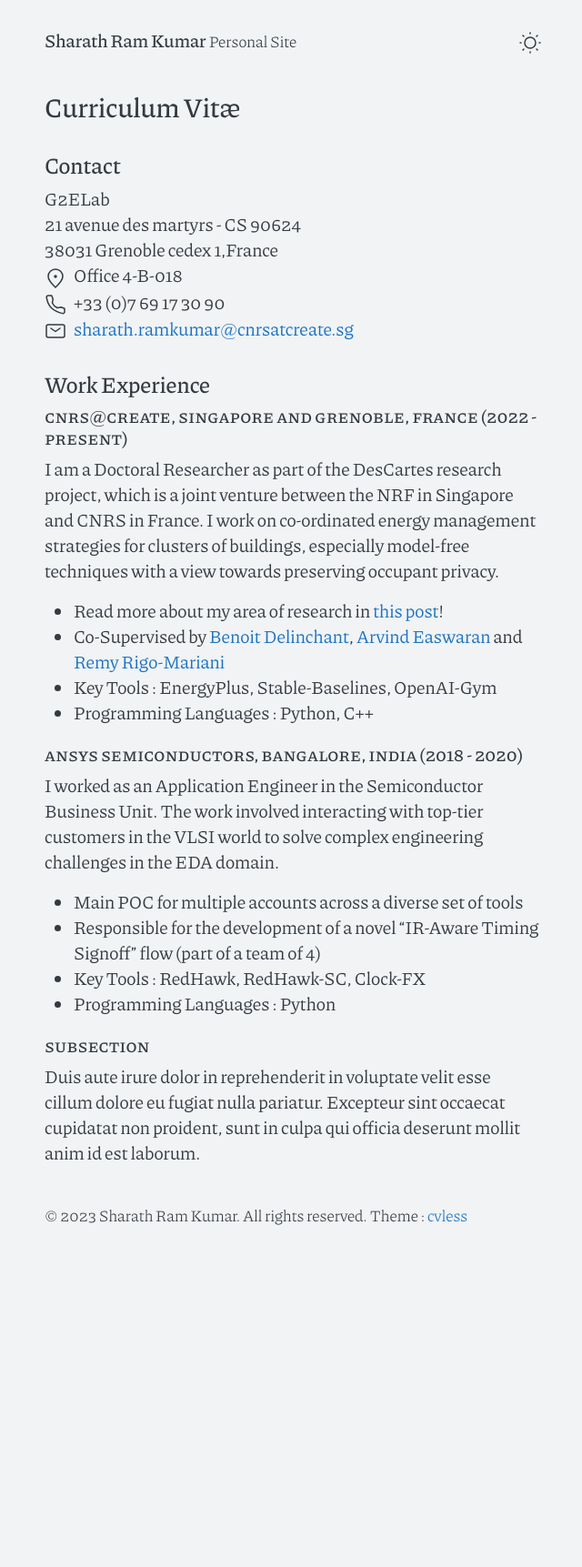
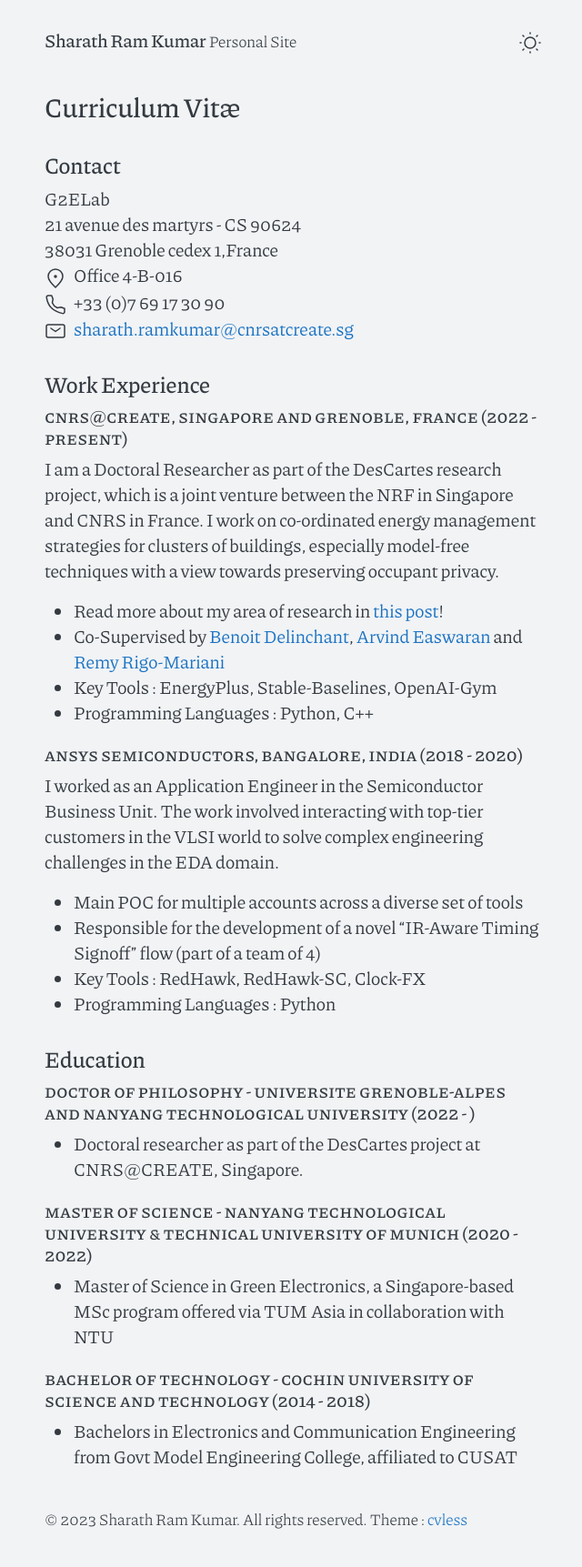
Before and after one commit to sharathramkumar/sharathramkumar.github.io, a Jekyll site: the page built from cv.md, in a window 1280 px wide. Shown: the whole page at 91% size, without its empty margins (318-958 px from the left). Built offline with Jekyll 4.4.1, drawn with Linux system fonts in a browser that asks for light colours; before the commit the page ends 1389 px from its top, so only the background shows below that.

Commit message:
updated cv and icons

```diff
--- a/_includes/contact.html
+++ b/_includes/contact.html
@@ -4,7 +4,7 @@
     <li>G2ELab</li>
     <li>21 avenue des martyrs - CS 90624</li>
     <li>38031 Grenoble cedex 1,France</li>
-    <li><span class="li-icon">{% include svg/pin-alt.svg %}</span><span>Office 4-B-018</span></li>
+    <li><span class="li-icon">{% include svg/pin-alt.svg %}</span><span>Office 4-B-016</span></li>
     <li><span class="li-icon">{% include svg/phone.svg %}</span><span>+33 (0)7 69 17 30 90</span></li>
     <li><span class="li-icon">{% include svg/mail.svg %}</span><a
         href="mailto:sharath.ramkumar@cnrsatcreate.sg">sharath.ramkumar@cnrsatcreate.sg</a></li>
--- a/cv.md
+++ b/cv.md
@@ -28,6 +28,16 @@ I worked as an Application Engineer in the Semiconductor Business Unit. The work
 * Key Tools : RedHawk, RedHawk-SC, Clock-FX
 * Programming Languages : Python
 
-### Subsection
+## Education
 
-Duis aute irure dolor in reprehenderit in voluptate velit esse cillum dolore eu fugiat nulla pariatur. Excepteur sint occaecat cupidatat non proident, sunt in culpa qui officia deserunt mollit anim id est laborum.
+### Doctor of Philosophy - Universite Grenoble-Alpes and Nanyang Technological University (2022 - )
+
+* Doctoral researcher as part of the DesCartes project at CNRS@CREATE, Singapore.
+
+### Master of Science - Nanyang Technological University & Technical University of Munich (2020 - 2022)
+
+* Master of Science in Green Electronics, a Singapore-based MSc program offered via TUM Asia in collaboration with NTU
+
+### Bachelor of Technology - Cochin University of Science and Technology (2014 - 2018)
+
+* Bachelors in Electronics and Communication Engineering from Govt Model Engineering College, affiliated to CUSAT
```
Also changed, not shown: assets/android-chrome-192x192.png, assets/android-chrome-512x512.png, assets/apple-touch-icon.png, assets/favicon-16x16.png, assets/favicon-32x32.png, assets/favicon.ico.
